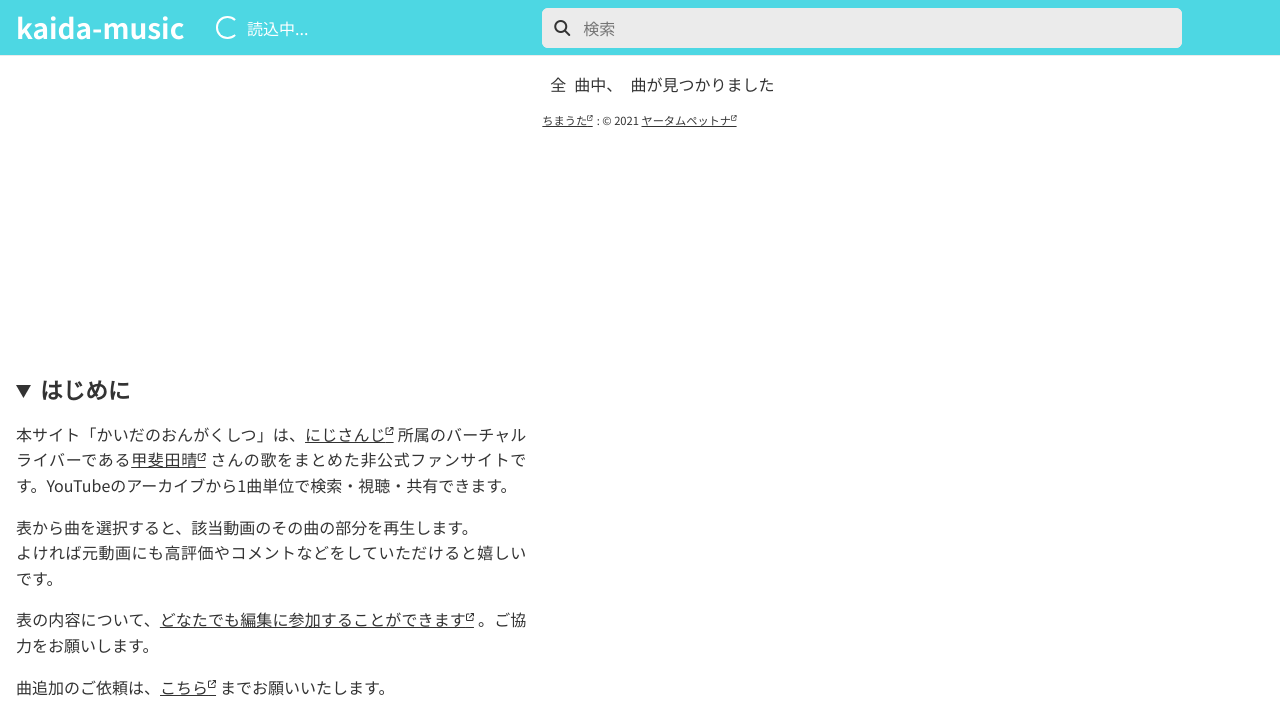
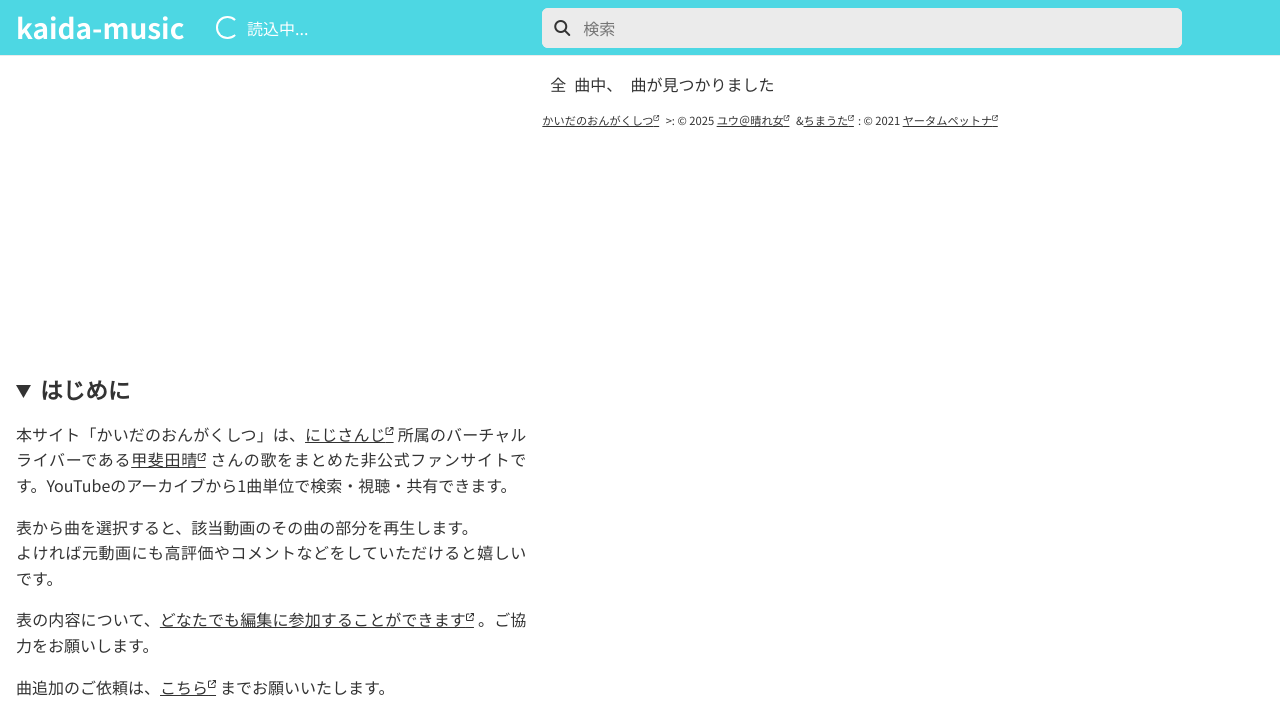
Before and after one commit to kaida-music/kaida-music.github.io, a plain HTML site: page index.html in a window 1280 px wide. Shown: the top 708 px of the page. Drawn offline with Linux system fonts and the light colour scheme.

Commit message:
製作者改変

```diff
--- a/index.html
+++ b/index.html
@@ -204,6 +204,19 @@
           <p>
             <a
               class="external-link"
+              href="https://kaida-music.github.io/"
+              target="_blank"
+              rel="noopener noreferrer"
+              >かいだのおんがくしつ</a>
+            >: &copy; 2025
+            <a
+              class="external-link"
+              href="https://x.com/yu_haroharu"
+              target="_blank"
+              rel="noopener noreferrer"
+              >ユウ＠晴れ女</a>
+              &<a
+              class="external-link"
               href="https://chimauta.pages.dev/"
               target="_blank"
               rel="noopener noreferrer"
```
